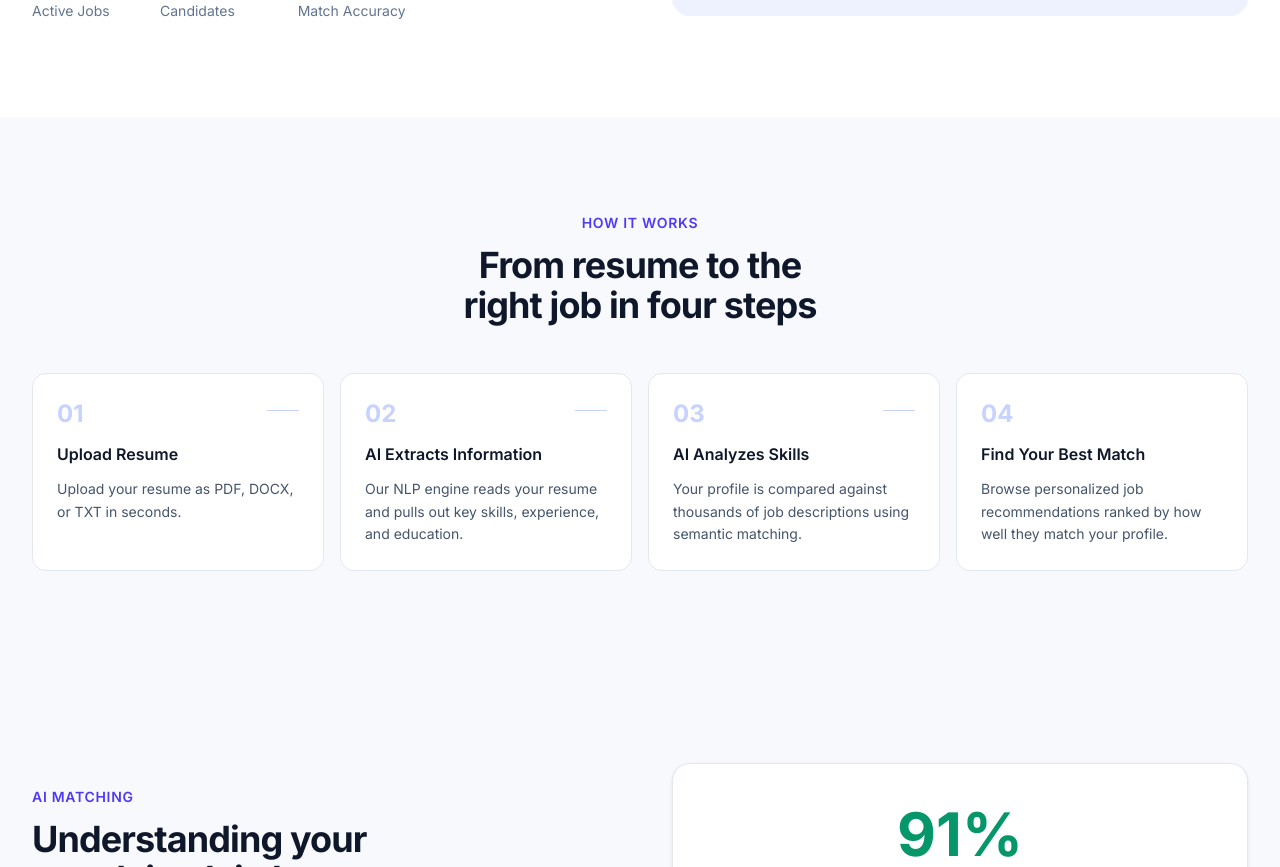
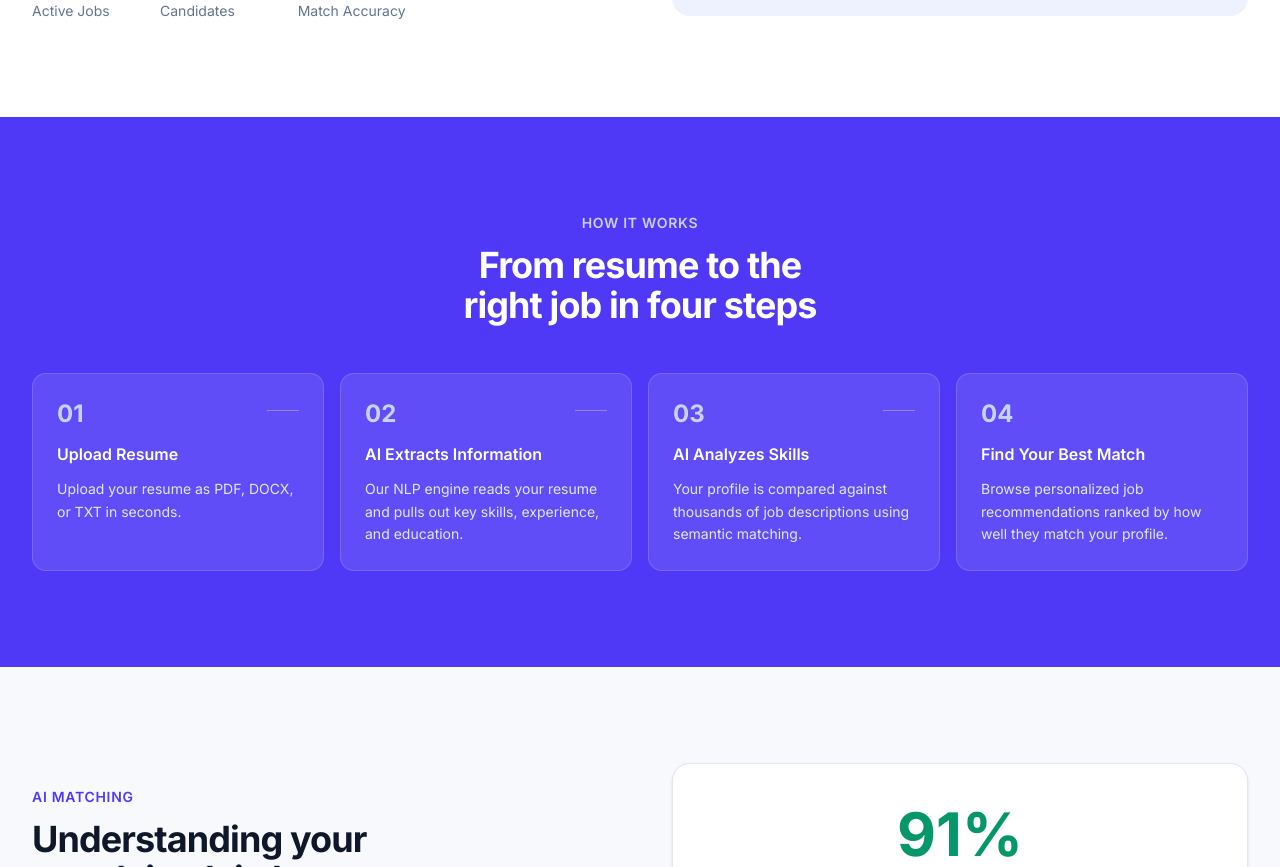
Before and after one commit to lysanderuy/hiremate, a Next.js app: page / in a window 1280 px wide. Shown: the part 637-1504 px from the top of the page. Built offline with nearby package versions, Linux system fonts and the light colour scheme.

Commit message:
feat: restyle how it works section with full-bleed purple background

```diff
--- a/src/components/landing/how-it-works.tsx
+++ b/src/components/landing/how-it-works.tsx
@@ -28,13 +28,13 @@ const steps = [
 
 export function HowItWorks() {
   return (
-    <section id="how-it-works" className="scroll-mt-16 bg-section py-16 md:py-24">
+    <section id="how-it-works" className="scroll-mt-16 bg-primary py-16 md:py-24">
       <div className="mx-auto max-w-7xl px-4 sm:px-6 lg:px-8">
         <div className="text-center">
-          <p className="text-xs font-semibold tracking-wider text-primary sm:text-sm uppercase">
+          <p className="text-xs font-semibold tracking-wider text-indigo-200 sm:text-sm uppercase">
             How it works
           </p>
-          <h2 className="mx-auto mt-3 max-w-2xl text-balance text-3xl font-bold tracking-tight sm:text-4xl text-navy">
+          <h2 className="mx-auto mt-3 max-w-2xl text-balance text-3xl font-bold tracking-tight sm:text-4xl text-white">
             From resume to the right job in four steps
           </h2>
         </div>
@@ -42,17 +42,17 @@ export function HowItWorks() {
           {steps.map((step, index) => (
             <Card
               key={step.number}
-              className="relative gap-3 border bg-white p-6 shadow-none ring-0 transition-all hover:-translate-y-0.5 hover:border-tint-border hover:shadow-md"
+              className="relative gap-3 border border-white/15 bg-white/10 p-6 text-white shadow-none ring-0 transition-all hover:-translate-y-0.5 hover:bg-white/15"
             >
-              <span className="text-2xl font-bold text-tint-border">{step.number}</span>
+              <span className="text-2xl font-bold text-indigo-200">{step.number}</span>
               {index < steps.length - 1 && (
                 <span
                   aria-hidden
-                  className="absolute top-9 right-6 hidden h-px w-8 bg-tint-border lg:block"
+                  className="absolute top-9 right-6 hidden h-px w-8 bg-white/30 lg:block"
                 />
               )}
-              <h3 className="text-base font-semibold text-navy">{step.title}</h3>
-              <p className="text-sm leading-relaxed text-slate-600">{step.description}</p>
+              <h3 className="text-base font-semibold text-white">{step.title}</h3>
+              <p className="text-sm leading-relaxed text-indigo-100">{step.description}</p>
             </Card>
           ))}
         </div>
```
